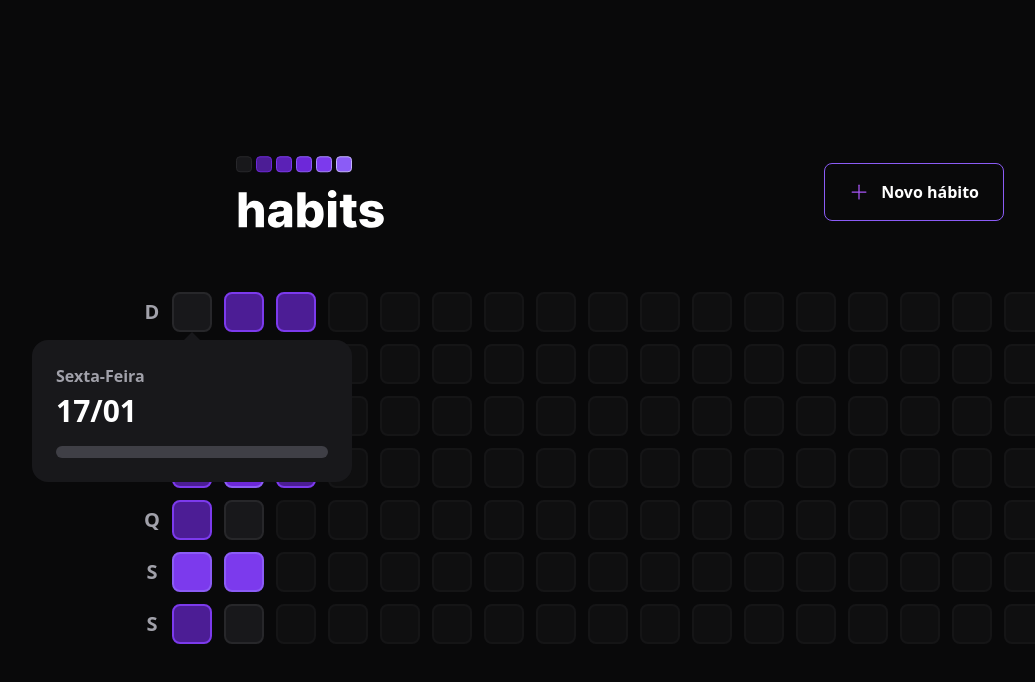
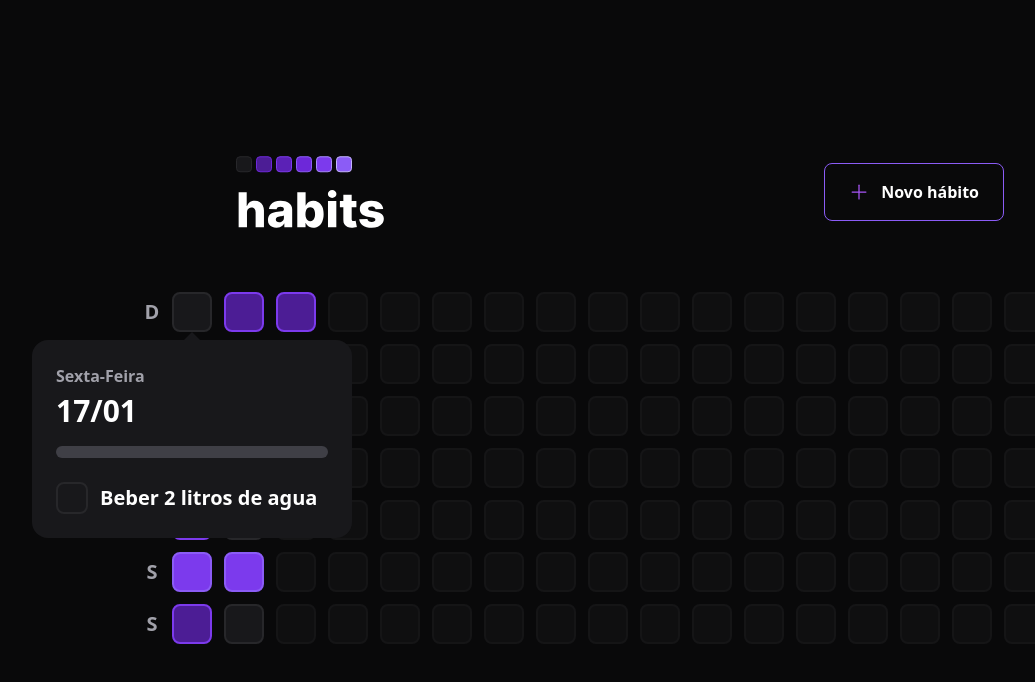
Before and after one commit to guilhermematos13/habits-project, a React (Vite) app in the folder web/: page / in a window 1280 px wide. Both pictures are taken after a click on the button 212 px from the left and 312 px from the top of the page. Shown: the top 682 px of the page, without its empty margins (20-1055 px from the left). Built offline with nearby package versions, Linux system fonts and the light colour scheme.

Commit message:
feat: create checkbox with radix

```diff
--- a/web/package.json
+++ b/web/package.json
@@ -9,6 +9,7 @@
     "preview": "vite preview"
   },
   "dependencies": {
+    "@radix-ui/react-checkbox": "^1.0.1",
     "@radix-ui/react-dialog": "^1.0.2",
     "@radix-ui/react-popover": "^1.0.3",
     "clsx": "^1.2.1",
--- a/web/src/components/HabitDay.tsx
+++ b/web/src/components/HabitDay.tsx
@@ -1,6 +1,8 @@
 import * as Popover from "@radix-ui/react-popover";
+import * as Checkbox from "@radix-ui/react-checkbox";
 import clsx from "clsx";
 import { ProgressBar } from "./ProgressBar";
+import { Check } from "phosphor-react";
 
 interface HabitDayProps {
   completed: number;
@@ -35,6 +37,20 @@
 
           <ProgressBar progress={completedPercentage} />
 
+          <div className="mt-6 flex flex-col gap-3">
+            <Checkbox.Root className="flex items-center gap-3 group">
+              <div className="h-8 w-8 rounded-lg flex items-center justify-center bg-zinc-900 border-2 border-zinc-800 group-data-[state=checked]:bg-green-500 group-data-[state=checked]:border-green-500">
+                <Checkbox.Indicator>
+                  <Check size={20} className="text-white" />
+                </Checkbox.Indicator>
+              </div>
+
+              <span className="font-semibold text-xl text-white leading-tight">
+                Beber 2 litros de agua
+              </span>
+            </Checkbox.Root>
+          </div>
+
           <Popover.Arrow height={8} width={16} className="fill-zinc-900" />
         </Popover.Content>
       </Popover.Portal>
```
Also changed, not shown: 1 other file (tests, documents, lock files or other folders).
